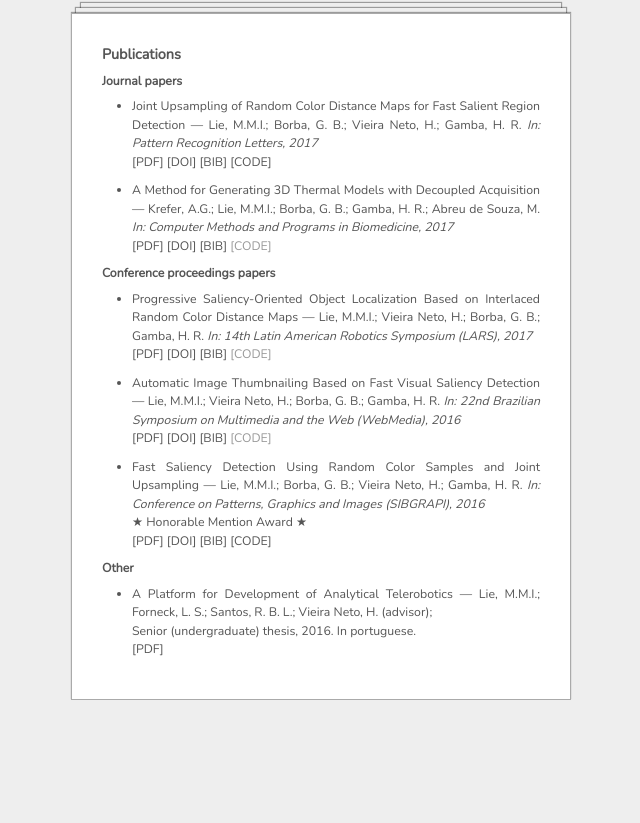
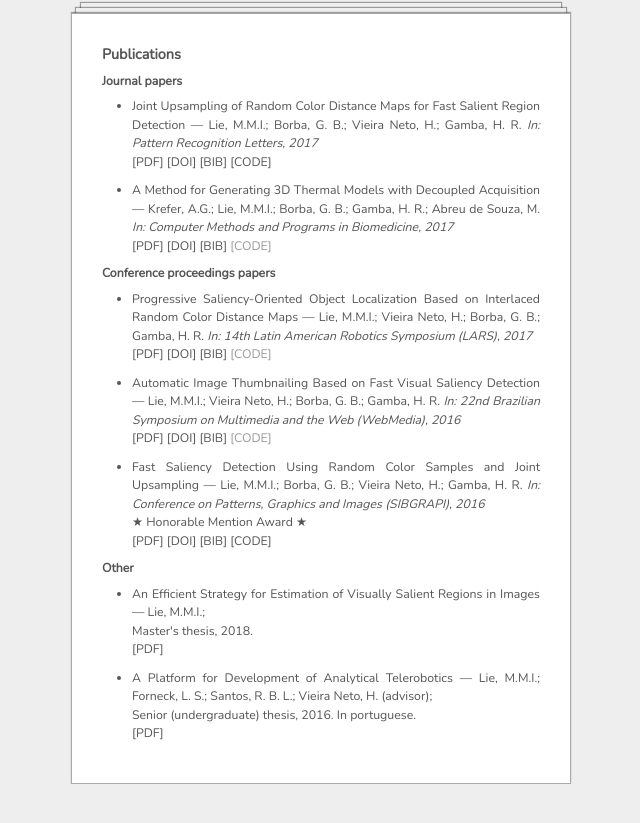
Before and after one commit to minian/minian.github.io, a plain HTML site: page publications.html in a window 1280 px wide. Shown: the part 295-1118 px from the top of the page, without its empty margins (319-959 px from the left). Before the commit the page ends 1035 px from the top, so only its background shows below. Drawn offline with nearby package versions, Linux system fonts and the light colour scheme.

Commit message:
Adding link to Master's thesis

```diff
--- a/publications.html
+++ b/publications.html
@@ -91,11 +91,16 @@
     <h4>Other</h4>
         <ul>
         <li>
+        <p> An Efficient Strategy for Estimation of Visually Salient Regions in Images &mdash; Lie, M.M.I.;</p>
+        <p> Master's thesis, 2018.</p>
+        <p><a href="http://repositorio.utfpr.edu.br/jspui/bitstream/1/3302/1/CT_CPGEI_D_LIE%2c%20Maiko%20Min%20Ian_2018.pdf">[PDF]</a></p>
+        </li>
+
+        <li>
         <p> A Platform for Development of Analytical Telerobotics &mdash; Lie, M.M.I.; Forneck, L. S.; Santos, R. B. L.; Vieira Neto, H. (advisor);</p>
         <p> Senior (undergraduate) thesis, 2016. In portuguese.</p>
         <p><a href="./pub/ugradthesis2016.pdf">[PDF]</a></p>
         </li>
-
         </ul>
 
 
```
